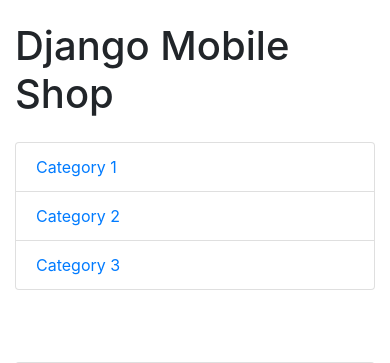
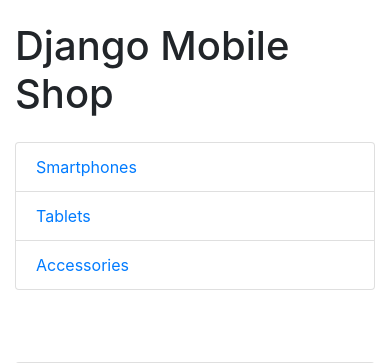
Before and after one commit to emilioferreyra/pycaribbean-django-reloaded-talk, a Django app: page / in a window 390 px wide. Shown: the part 56-419 px from the top of the page. Run offline with Django 3.2, Linux system fonts and the light colour scheme; grey boxes labelled with a size stand in for pictures from a placeholder-image service; some libraries are stand-ins or nearby versions.

Commit message:
Categories renamed: Category 1 as Smartphones category 2 as Tablets and category 3 as accessories.

```diff
--- a/src/templates/index.html
+++ b/src/templates/index.html
@@ -11,6 +11,7 @@
         <div class="row">
 
     {% include 'sidebar.html' %}
+    <!-- /.col-lg-3 -->
 
             <div class="col-lg-9">
 
--- a/src/templates/sidebar.html
+++ b/src/templates/sidebar.html
@@ -1,12 +1,11 @@
 
-        <div class="col-lg-3">
+<div class="col-lg-3">
 
-          <h1 class="my-4">Django Mobile Shop</h1>
-          <div class="list-group">
-            <a href="#" class="list-group-item">Category 1</a>
-            <a href="#" class="list-group-item">Category 2</a>
-            <a href="#" class="list-group-item">Category 3</a>
-          </div>
+  <h1 class="my-4">Django Mobile Shop</h1>
+  <div class="list-group">
+    <a href="#" class="list-group-item">Smartphones</a>
+    <a href="#" class="list-group-item">Tablets</a>
+    <a href="#" class="list-group-item">Accessories</a>
+  </div>
 
-        </div>
-<!-- /.col-lg-3 -->
+</div>
```
